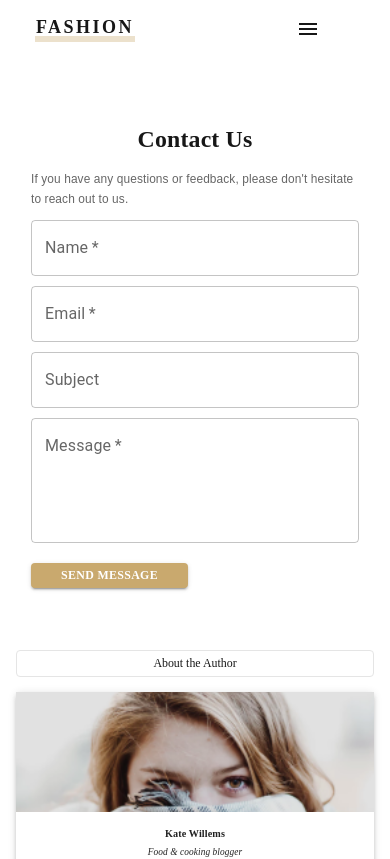
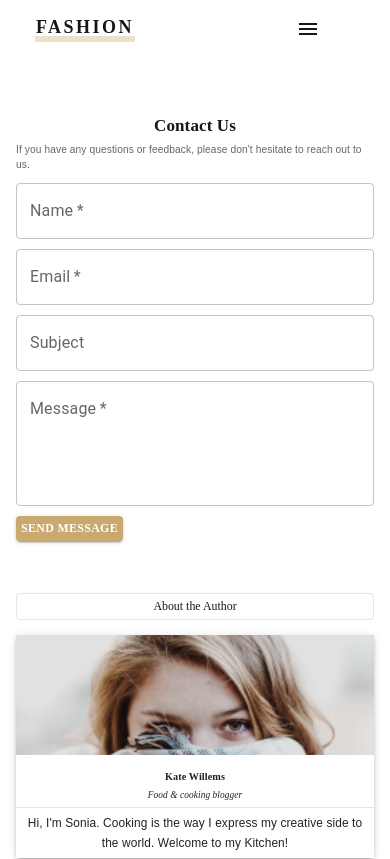
Before and after one commit to FluffyClaws/react-fashion-blog, a React (Create React App) app: page /contact in a window 390 px wide. Shown: the top 859 px of the page. Built offline with nearby package versions, Linux system fonts and the light colour scheme.

Commit message:
reposnsive for contact/content/recipes

```diff
--- a/src/components/Main/CommentForm.scss
+++ b/src/components/Main/CommentForm.scss
@@ -4,13 +4,20 @@
 html .comment-form {
   margin-top: $spacing-large;
   width: 100%;
+
+  @media (max-width: $breakpoint-tablet) {
+    margin-top: $spacing-medium;
+  }
+
+  @media (max-width: $breakpoint-mobile) {
+    margin-top: $spacing-small;
+  }
 }
 
 html .comment-input,
 html .comment-textarea {
   width: 100%;
   margin-bottom: $spacing-medium;
-  padding: $spacing-small;
   box-sizing: border-box;
 
   &::placeholder {
@@ -26,6 +33,20 @@ html .comment-textarea {
   & .MuiInputLabel-root.Mui-focused {
     color: $color-secondary;
   }
+
+  @media (max-width: $breakpoint-tablet) {
+    margin-bottom: $spacing-small;
+    &::placeholder {
+      @include font-pt-serif(400, 13px, 17px);
+    }
+  }
+
+  @media (max-width: $breakpoint-mobile) {
+    margin-bottom: $spacing-small;
+    &::placeholder {
+      @include font-pt-serif(400, 12px, 16px);
+    }
+  }
 }
 
 html .comment-submit-button {
@@ -40,4 +61,15 @@ html .comment-submit-button {
   &:hover {
     background-color: darken($color-secondary, 10%);
   }
+
+  @media (max-width: $breakpoint-tablet) {
+    padding: $spacing-small $spacing-medium;
+    font-size: 13px;
+  }
+
+  @media (max-width: $breakpoint-mobile) {
+    padding: $spacing-small;
+    font-size: 12px;
+    width: auto;
+  }
 }
--- a/src/components/Main/CommentsSection.scss
+++ b/src/components/Main/CommentsSection.scss
@@ -5,10 +5,19 @@ html .comments-container {
   width: 100%;
   @include flex-column-start;
   background-color: $color-background-white;
-  padding: $spacing-medium;
   border-radius: 4px;
   span {
     @include font-pt-serif(700, 25px, 20px);
+  }
+  @media (max-width: $breakpoint-tablet) {
+    span {
+      font-size: 22px;
+    }
+  }
+  @media (max-width: $breakpoint-mobile) {
+    span {
+      font-size: 18px;
+    }
   }
 }
 
@@ -16,9 +25,14 @@ html .comment-item {
   width: 100%;
   border-bottom: 1px solid $border-color;
   padding: $spacing-small 0;
-
   &:last-child {
     border-bottom: none;
+  }
+  @media (max-width: $breakpoint-tablet) {
+    padding: $spacing-small;
+  }
+  @media (max-width: $breakpoint-mobile) {
+    padding: $spacing-small 0;
   }
 }
 
@@ -26,10 +40,22 @@ html .comment-name {
   @include font-pt-serif(700, 20px, 20px);
   color: $color-secondary;
   padding-bottom: $spacing-small;
+  @media (max-width: $breakpoint-tablet) {
+    font-size: 18px;
+  }
+  @media (max-width: $breakpoint-mobile) {
+    font-size: 16px;
+  }
 }
 
 html .comment-content {
   @include font-pt-serif(400, 14px, 18px);
   color: $color-primary;
   margin-top: $spacing-small;
+  @media (max-width: $breakpoint-tablet) {
+    font-size: 13px;
+  }
+  @media (max-width: $breakpoint-mobile) {
+    font-size: 12px;
+  }
 }
--- a/src/components/Main/RecipePost.scss
+++ b/src/components/Main/RecipePost.scss
@@ -6,6 +6,16 @@
   margin-bottom: $spacing-large;
   display: flex;
   flex-direction: column;
+
+  @media (max-width: $breakpoint-tablet) {
+    width: 100%;
+    margin-bottom: $spacing-medium;
+  }
+
+  @media (max-width: $breakpoint-mobile) {
+    width: 100%;
+    margin-bottom: $spacing-small;
+  }
 
   a {
     @include font-pt-serif(400, 20px, 28px);
@@ -20,6 +30,14 @@
     background-color: $white;
     display: flex;
     flex-direction: column;
+
+    @media (max-width: $breakpoint-tablet) {
+      padding: $spacing-medium;
+    }
+
+    @media (max-width: $breakpoint-mobile) {
+      padding: $spacing-small;
+    }
   }
 
   .post-cat {
@@ -43,6 +61,12 @@
     gap: $spacing-medium;
     margin-top: $spacing-small;
     align-items: center;
+
+    @media (max-width: $breakpoint-tablet), (max-width: $breakpoint-mobile) {
+      flex-direction: column;
+      gap: $spacing-small;
+      align-items: flex-start;
+    }
   }
 
   .recipe-main-addinfo-wrapper p {
--- a/src/pages/ContactPage.scss
+++ b/src/pages/ContactPage.scss
@@ -4,7 +4,6 @@
 .contact-container {
   .contact-content {
     margin-top: 50px;
-
     @include flex-column-center;
     padding: $spacing-large 0;
 
@@ -47,11 +46,58 @@
   }
 }
 
-// Responsive adjustments
-@media (max-width: 768px) {
+@media (max-width: $breakpoint-tablet) {
   .contact-container {
     .contact-content {
-      padding: $spacing-medium;
+      padding: $spacing-medium 0;
+      .contact-title {
+        @include font-pt-serif(700, 24px, 30px);
+        margin-bottom: $spacing-small;
+      }
+
+      .contact-description {
+        @include font-pt-sans($weight: 400, $size: 14px, $line-height: 20px);
+        margin-bottom: $spacing-small;
+      }
+
+      .contact-form {
+        .contact-input {
+          margin: $spacing-small 0;
+        }
+
+        .contact-submit {
+          padding: $spacing-small;
+          margin-top: $spacing-small;
+        }
+      }
     }
   }
 }
+
+@media (max-width: $breakpoint-mobile) {
+  .contact-container {
+    .contact-content {
+      padding: $spacing-small 0;
+      .contact-title {
+        @include font-pt-serif(700, 20px, 26px);
+        margin-bottom: $spacing-small;
+      }
+
+      .contact-description {
+        @include font-pt-sans($weight: 400, $size: 12px, $line-height: 18px);
+        margin-bottom: $spacing-small;
+      }
+
+      .contact-form {
+        .contact-input {
+          margin: $spacing-small 0;
+        }
+
+        .contact-submit {
+          padding: $spacing-small;
+          margin-top: $spacing-small;
+        }
+      }
+    }
+  }
+}
--- a/src/pages/ContentPage.scss
+++ b/src/pages/ContentPage.scss
@@ -3,8 +3,22 @@
 @import "../styles/base";
 
 html .content-container {
+  width: 95%;
+  margin: 0 auto;
   background-color: $color-background-white;
   padding: $spacing-large 0;
+
+  @media (max-width: $breakpoint-tablet) {
+    width: 100%;
+
+    padding: $spacing-medium $spacing-medium;
+  }
+
+  @media (max-width: $breakpoint-mobile) {
+    width: 100%;
+
+    padding: $spacing-small $spacing-medium;
+  }
 }
 
 html .content-page {
@@ -14,14 +28,42 @@ html .content-page {
   padding: $spacing-medium;
   background-color: $white;
   margin-bottom: $spacing-large;
+
+  @media (max-width: $breakpoint-tablet) {
+    margin-top: $spacing-large;
+    padding: $spacing-small;
+  }
+
+  @media (max-width: $breakpoint-mobile) {
+    margin-top: $spacing-medium;
+    padding: $spacing-small;
+  }
 }
 
 html .content-title {
   @include font-pt-serif(700, 24px, 32px);
   margin-bottom: $spacing-medium;
+
+  @media (max-width: $breakpoint-tablet) {
+    @include font-pt-serif(700, 20px, 28px);
+    margin-bottom: $spacing-small;
+  }
+
+  @media (max-width: $breakpoint-mobile) {
+    @include font-pt-serif(700, 18px, 26px);
+    margin-bottom: $spacing-small;
+  }
 }
 
 html .content-description {
   @include font-pt-serif(400, 16px, 24px);
   color: $color-tertiary;
+
+  @media (max-width: $breakpoint-tablet) {
+    @include font-pt-serif(400, 14px, 22px);
+  }
+
+  @media (max-width: $breakpoint-mobile) {
+    @include font-pt-serif(400, 12px, 20px);
+  }
 }
```
